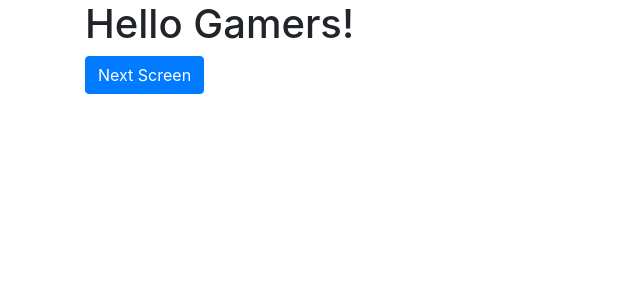
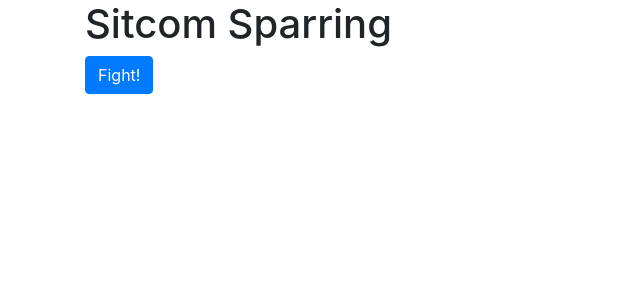
Before and after one commit to jessicawoolard/Turn-Base-Game, a Django app: template fighters/templates/home.html in a window 1280 px wide. Shown: the top 300 px of the page, without its empty margins (0-640 px from the left). Run offline with Django 3.2, Linux system fonts and the light colour scheme; the template is opened without the code that fills it: most values are stand-ins (such as "Sample title", 1, 10 or a date in 2020); some libraries are stand-ins or nearby versions.

Commit message:
worked on basic layout stuff

```diff
--- a/fighters/static/fighters/js/main.js
+++ b/fighters/static/fighters/js/main.js
@@ -7,7 +7,6 @@
             // these HTTP methods do not require CSRF protection
             return (/^(GET|HEAD|OPTIONS|TRACE)$/.test(method));
         }
-
      $.ajaxSetup({
        beforeSend: function(xhr, settings) {
            if (!csrfSafeMethod(settings.type) && !this.crossDomain) {
--- a/fighters/templates/home.html
+++ b/fighters/templates/home.html
@@ -17,9 +17,8 @@
 <script src="../static/fighters/js/models.js"></script>
 <script id="welcome-screen" type="text/x-handlebars-template">
     <div class="container">
-        <h1>Hello Gamers!</h1>
-
-        <a id="next-button" class="btn btn-primary" href="#">Next Screen</a>
+        <h1>Sitcom Sparring</h1>
+        <a id="next-button" class="btn btn-primary" href="#">Fight!</a>
     </div>
 </script>
 
@@ -32,6 +31,7 @@
         </div>
         <div class="row">
             <div class="col-md-2 buttons">
+                <p>{{ name }}</p>
                 <button class="row button" id="attack-button">Attack</button>
                 <button class="row button" id="attack2-button">Attack</button>
                 <button class="row button" id="attack3-button">Attack</button>
```
